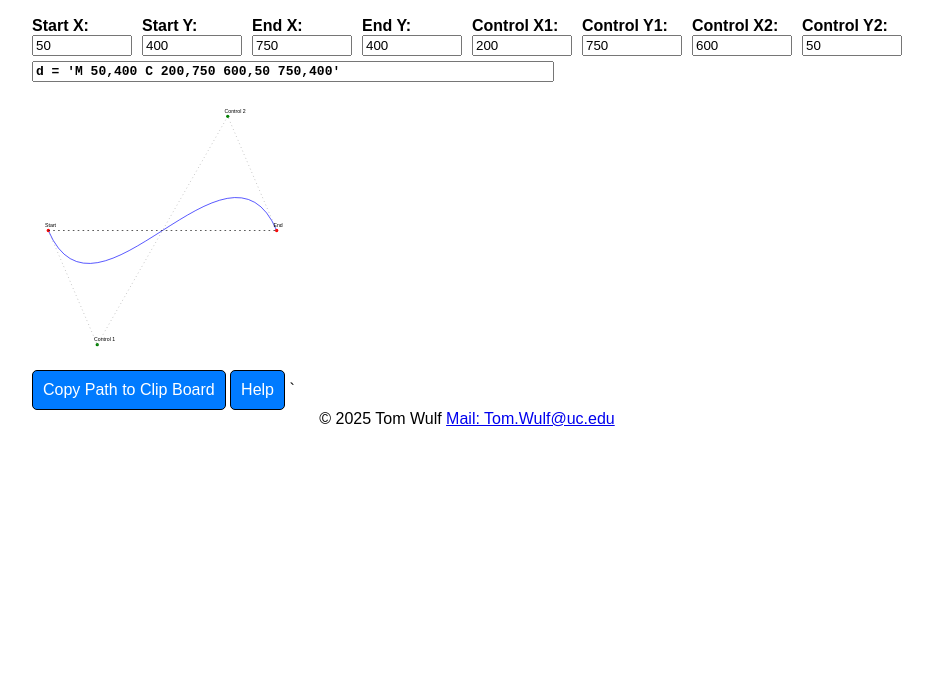
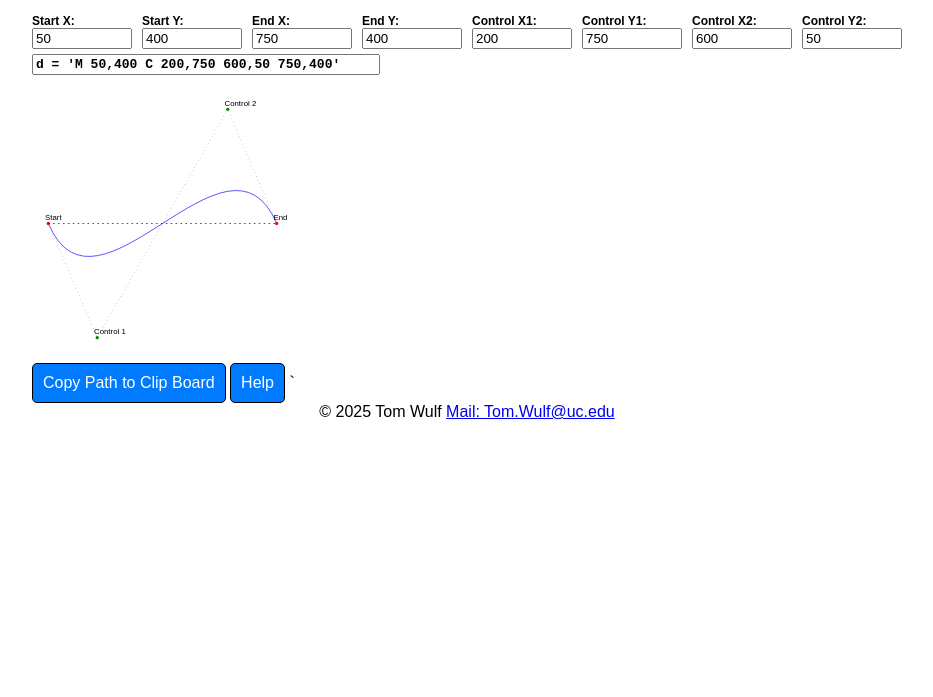
Before and after one commit to TomWulf/SVG_Path_C_Visualizer_1.0, a website built with webpack: page index.html in a window 1280 px wide. Shown: the part 103-800 px from the top of the page, without its empty margins (173-1106 px from the left). Built offline with nearby package versions, Linux system fonts and the light colour scheme.

Commit message:
Completed v1.0

```diff
--- a/css/style.css
+++ b/css/style.css
@@ -9,7 +9,10 @@ body {
   flex-direction: column;
   align-items: center;
 }
-
+h1 {
+  font-size: 2em;
+  margin: 20px 0;
+}
 header {
   margin: 20px 0;
 }
@@ -25,7 +28,7 @@ label {
   display: flex;
   flex-direction: column;
   font-weight: bold;
-  font-size: 1em;
+  font-size: .75em;
 }
 
 input {
@@ -37,7 +40,7 @@ input {
   font-family: monospace;
   font-weight: bold;
   font-size: 1em;
-  width: 60%;
+  width: 40%;
 }
 #copyButton, #helpButton {
   margin-top: 5px;
--- a/index.html
+++ b/index.html
@@ -31,6 +31,7 @@
     <path id="curve" d="" stroke="blue" fill="none" stroke-width="2"></path>
     <circle id="startPoint" r="5" fill="red"></circle>
     <circle id="controlPoint" r="5" fill="green"></circle>
+    <circle id="controlPoint2" r="5" fill="green"></circle>
     <circle id="endPoint" r="5" fill="red"></circle>
     <line id="baseLine" stroke-dasharray="5,10" stroke="black" stroke-width="2"></line>
     <line id="controlLine1" stroke-dasharray="2,10" stroke="grey" stroke-width="2"></line>
@@ -38,10 +39,10 @@
     <line id="controlJoin" stroke-dasharray="2,10" stroke="grey" stroke-width="2"></line>
 
     <!-- Labels -->
-    <text id="startLabel" font-size="16" fill="black" >Start</text>
-    <text id="control1Label" font-size="16" fill="black">Control 1</text>
-    <text id="control2Label" font-size="16" fill="black">Control 2</text>
-    <text id="endLabel" font-size="16" fill="black">End</text>
+    <text id="startLabel" font-size="1.5em" fill="black" >Start</text>
+    <text id="control1Label" font-size="1.5em" fill="black">Control 1</text>
+    <text id="control2Label" font-size="1.5em" fill="black">Control 2</text>
+    <text id="endLabel" font-size="1.5em" fill="black">End</text>
 
 
   </svg>
--- a/js/app.js
+++ b/js/app.js
@@ -2,6 +2,7 @@ const svg = document.getElementById("svg");
 const curve = document.getElementById("curve");
 const startPoint = document.getElementById("startPoint");
 const controlPoint = document.getElementById("controlPoint");
+const controlPoint2 = document.getElementById("controlPoint2");
 const endPoint = document.getElementById("endPoint");
 const pathCode = document.getElementById("pathCode");
 const helpButton = document.getElementById("helpButton");
@@ -86,11 +87,6 @@ function updateCurve() {
 
 }
 
-const controlPoint2 = document.createElementNS("http://www.w3.org/2000/svg", "circle");
-controlPoint2.setAttribute("id", "controlPoint2");
-controlPoint2.setAttribute("r", "5");
-controlPoint2.setAttribute("fill", "green");
-svg.appendChild(controlPoint2);
 
 copyButton.addEventListener("click", () => {
   const pathText = pathCode.value;
```
